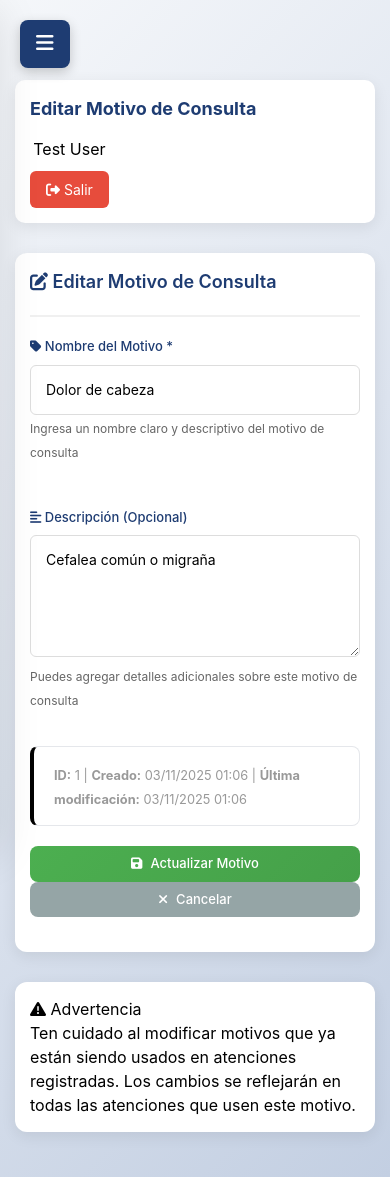
After one commit to legion151515/topico, a Laravel app: page /motivos/1/edit in a window 390 px wide. The commit adds this page. Run offline with Laravel 12, Linux system fonts and the light colour scheme; a user stored in the database is signed in; data comes from the database, SQL or seed files in the repository; style sheets or scripts are compiled from the project's sources; some libraries are stand-ins or nearby versions.

Commit message:
Agregar CRUD completo de Motivos de Consulta
NUEVAS FUNCIONALIDADES:
✅ Controller con métodos CRUD completos (index, create, store, edit, update, destroy)
✅ Vista Index: Listado de motivos con búsqueda y acciones
✅ Vista Create: Formulario para crear nuevos motivos
✅ Vista Edit: Formulario para editar motivos existentes
✅ Validación: Nombres únicos, límites de caracteres
✅ Protección: No se puede eliminar motivos usados en atenciones
✅ Interfaz amigable con iconos y mensajes claros

INTEGRACIÓN:
✅ Agregado al menú lateral entre Carreras e Historial Clínico
✅ Rutas resource configuradas en web.php
✅ Modelo ya existente con fillable correcto

BENEFICIOS:
- Personal de tópico puede administrar motivos sin tocar código
- Fácil agregar, editar o eliminar motivos de consulta
- Validación automática para evitar duplicados
- Protección contra eliminación de motivos en uso
- Interfaz responsive y moderna

UBICACIÓN EN MENÚ:
Dashboard → Atenciones → Pacientes → Medicamentos → Carreras → **MOTIVOS DE CONSULTA** → Historial Clínico → Reportes

```diff
--- /dev/null
+++ b/app/Http/Controllers/MotivoConsultaController.php
@@ -0,0 +1,105 @@
+<?php
+
+namespace App\Http\Controllers;
+
+use App\Models\MotivoConsulta;
+use Illuminate\Http\Request;
+
+class MotivoConsultaController extends Controller
+{
+    /**
+     * Display a listing of the resource.
+     */
+    public function index()
+    {
+        $motivos = MotivoConsulta::orderBy('nombre')->get();
+        return view('motivos.index', compact('motivos'));
+    }
+
+    /**
+     * Show the form for creating a new resource.
+     */
+    public function create()
+    {
+        return view('motivos.create');
+    }
+
+    /**
+     * Store a newly created resource in storage.
+     */
+    public function store(Request $request)
+    {
+        $request->validate([
+            'nombre' => 'required|string|max:255|unique:motivo_consultas,nombre',
+            'descripcion' => 'nullable|string|max:1000'
+        ], [
+            'nombre.required' => 'El nombre del motivo es obligatorio',
+            'nombre.unique' => 'Ya existe un motivo con este nombre',
+            'nombre.max' => 'El nombre no puede exceder 255 caracteres',
+            'descripcion.max' => 'La descripción no puede exceder 1000 caracteres'
+        ]);
+
+        MotivoConsulta::create([
+            'nombre' => $request->nombre,
+            'descripcion' => $request->descripcion
+        ]);
+
+        return redirect()->route('motivos.index')
+            ->with('success', '✅ Motivo de consulta creado exitosamente');
+    }
+
+    /**
+     * Display the specified resource.
+     */
+    public function show(MotivoConsulta $motivo)
+    {
+        return view('motivos.show', compact('motivo'));
+    }
+
+    /**
+     * Show the form for editing the specified resource.
+     */
+    public function edit(MotivoConsulta $motivo)
+    {
+        return view('motivos.edit', compact('motivo'));
+    }
+
+    /**
+     * Update the specified resource in storage.
+     */
+    public function update(Request $request, MotivoConsulta $motivo)
+    {
+        $request->validate([
+            'nombre' => 'required|string|max:255|unique:motivo_consultas,nombre,' . $motivo->id,
+            'descripcion' => 'nullable|string|max:1000'
+        ], [
+            'nombre.required' => 'El nombre del motivo es obligatorio',
+            'nombre.unique' => 'Ya existe un motivo con este nombre',
+            'nombre.max' => 'El nombre no puede exceder 255 caracteres',
+            'descripcion.max' => 'La descripción no puede exceder 1000 caracteres'
+        ]);
+
+        $motivo->update([
+            'nombre' => $request->nombre,
+            'descripcion' => $request->descripcion
+        ]);
+
+        return redirect()->route('motivos.index')
+            ->with('success', '✅ Motivo de consulta actualizado exitosamente');
+    }
+
+    /**
+     * Remove the specified resource from storage.
+     */
+    public function destroy(MotivoConsulta $motivo)
+    {
+        try {
+            $motivo->delete();
+            return redirect()->route('motivos.index')
+                ->with('success', '✅ Motivo de consulta eliminado exitosamente');
+        } catch (\Exception $e) {
+            return redirect()->route('motivos.index')
+                ->with('error', '❌ No se puede eliminar este motivo porque está siendo usado en atenciones registradas');
+        }
+    }
+}
--- a/resources/views/layouts/app.blade.php
+++ b/resources/views/layouts/app.blade.php
@@ -670,6 +670,11 @@
                 </a>
             </li>
             <li>
+                <a href="{{ route('motivos.index') }}" class="{{ request()->routeIs('motivos.*') ? 'active' : '' }}">
+                    <i class="fas fa-stethoscope"></i> Motivos de Consulta
+                </a>
+            </li>
+            <li>
                 <a href="{{ route('historial.index') }}" class="{{ request()->routeIs('historial.*') ? 'active' : '' }}">
                     <i class="fas fa-file-medical-alt"></i> Historial Clínico
                 </a>
--- /dev/null
+++ b/resources/views/motivos/edit.blade.php
@@ -0,0 +1,106 @@
+@extends('layouts.app')
+
+@section('page_title', 'Editar Motivo de Consulta')
+
+@section('content')
+<div class="card">
+    <div class="card-header">
+        <h2><i class="fas fa-edit"></i> Editar Motivo de Consulta</h2>
+    </div>
+
+    <div class="card-body">
+        <!-- Mostrar errores de validación -->
+        @if($errors->any())
+            <div class="alert alert-danger">
+                <strong><i class="fas fa-exclamation-triangle"></i> Errores de validación:</strong>
+                <ul style="margin-bottom: 0; margin-top: 10px;">
+                    @foreach($errors->all() as $error)
+                        <li>{{ $error }}</li>
+                    @endforeach
+                </ul>
+            </div>
+        @endif
+
+        <form action="{{ route('motivos.update', $motivo->id) }}" method="POST">
+            @csrf
+            @method('PUT')
+
+            <div class="row">
+                <div class="col-md-12">
+                    <div class="form-group">
+                        <label for="nombre">
+                            <i class="fas fa-tag"></i> Nombre del Motivo *
+                        </label>
+                        <input type="text"
+                               id="nombre"
+                               name="nombre"
+                               class="form-control @error('nombre') is-invalid @enderror"
+                               value="{{ old('nombre', $motivo->nombre) }}"
+                               placeholder="Ej: Dolor de cabeza, Fiebre, Mareos..."
+                               required
+                               maxlength="255">
+                        @error('nombre')
+                            <div class="invalid-feedback">{{ $message }}</div>
+                        @enderror
+                        <small class="form-text text-muted">
+                            Ingresa un nombre claro y descriptivo del motivo de consulta
+                        </small>
+                    </div>
+                </div>
+            </div>
+
+            <div class="row">
+                <div class="col-md-12">
+                    <div class="form-group">
+                        <label for="descripcion">
+                            <i class="fas fa-align-left"></i> Descripción (Opcional)
+                        </label>
+                        <textarea id="descripcion"
+                                  name="descripcion"
+                                  class="form-control @error('descripcion') is-invalid @enderror"
+                                  rows="4"
+                                  placeholder="Ej: Cefalea común, migraña, dolor tensional..."
+                                  maxlength="1000">{{ old('descripcion', $motivo->descripcion) }}</textarea>
+                        @error('descripcion')
+                            <div class="invalid-feedback">{{ $message }}</div>
+                        @enderror
+                        <small class="form-text text-muted">
+                            Puedes agregar detalles adicionales sobre este motivo de consulta
+                        </small>
+                    </div>
+                </div>
+            </div>
+
+            <!-- Información del registro -->
+            <div class="alert alert-light border">
+                <small class="text-muted">
+                    <strong>ID:</strong> {{ $motivo->id }} |
+                    <strong>Creado:</strong> {{ $motivo->created_at ? $motivo->created_at->format('d/m/Y H:i') : '-' }} |
+                    <strong>Última modificación:</strong> {{ $motivo->updated_at ? $motivo->updated_at->format('d/m/Y H:i') : '-' }}
+                </small>
+            </div>
+
+            <!-- Botones -->
+            <div class="form-group mt-4">
+                <button type="submit" class="btn btn-primary">
+                    <i class="fas fa-save"></i> Actualizar Motivo
+                </button>
+                <a href="{{ route('motivos.index') }}" class="btn btn-secondary">
+                    <i class="fas fa-times"></i> Cancelar
+                </a>
+            </div>
+        </form>
+    </div>
+</div>
+
+<!-- Advertencia -->
+<div class="card mt-3">
+    <div class="card-body">
+        <h5><i class="fas fa-exclamation-triangle text-warning"></i> Advertencia</h5>
+        <p class="mb-0">
+            Ten cuidado al modificar motivos que ya están siendo usados en atenciones registradas.
+            Los cambios se reflejarán en todas las atenciones que usen este motivo.
+        </p>
+    </div>
+</div>
+@endsection
--- a/routes/web.php
+++ b/routes/web.php
@@ -4,6 +4,7 @@ use App\Http\Controllers\ProfileController;
 use App\Http\Controllers\AtencionController;
 use App\Http\Controllers\PacienteController;
 use App\Http\Controllers\MedicamentoController;
+use App\Http\Controllers\MotivoConsultaController;
 use App\Http\Controllers\ReporteController;
 use App\Http\Controllers\HistorialController;
 use App\Http\Controllers\ImportarPacienteController;
@@ -31,6 +32,7 @@ Route::middleware('auth')->group(function () {
     Route::resource('atenciones', AtencionController::class);
     Route::resource('pacientes', PacienteController::class);
     Route::resource('medicamentos', MedicamentoController::class);
+    Route::resource('motivos', MotivoConsultaController::class);
 
     // Historial Clínico
     Route::get('/historial', [HistorialController::class, 'index'])->name('historial.index');
```
Also changed, not shown: resources/views/motivos/create.blade.php (added, +98 -0 lines), resources/views/motivos/index.blade.php (added, +90 -0 lines).
